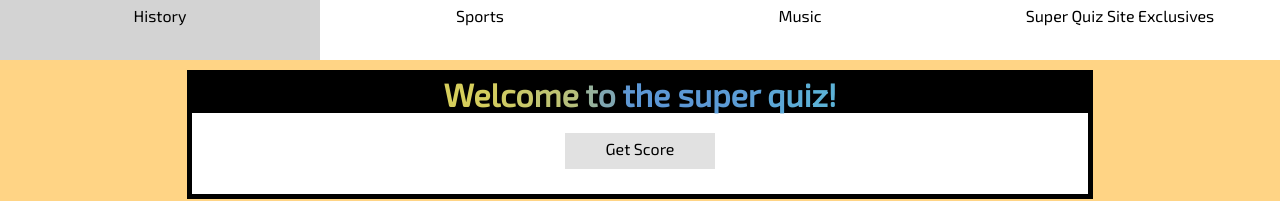
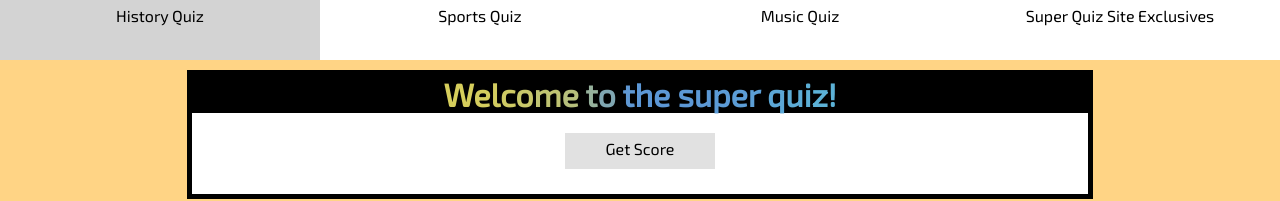
Before and after one commit to superquizsite/superquizsite.github.io, a plain HTML site: page index.html in a window 1280 px wide. Shown: the top 201 px of the page. Drawn offline with nearby package versions, Linux system fonts and the light colour scheme.

Commit message:
update titlebar

```diff
--- a/index.html
+++ b/index.html
@@ -14,9 +14,9 @@
 </head>
 <body min-height="150%">
 	<div id="navbar">
-		<div class="cLink" data-value="23">History</div>
-		<div class="cLink" data-value="21">Sports</div>
-		<div class="cLink" data-value="12">Music</div>
+		<div class="cLink" data-value="23">History Quiz</div>
+		<div class="cLink" data-value="21">Sports Quiz</div>
+		<div class="cLink" data-value="12">Music Quiz</div>
 		<div class="cLink" id="other"><a href="https://superquizsite.github.io/custom/">Super Quiz Site Exclusives</a></div>
 	</div>
 	<div class="quizSection">
```
